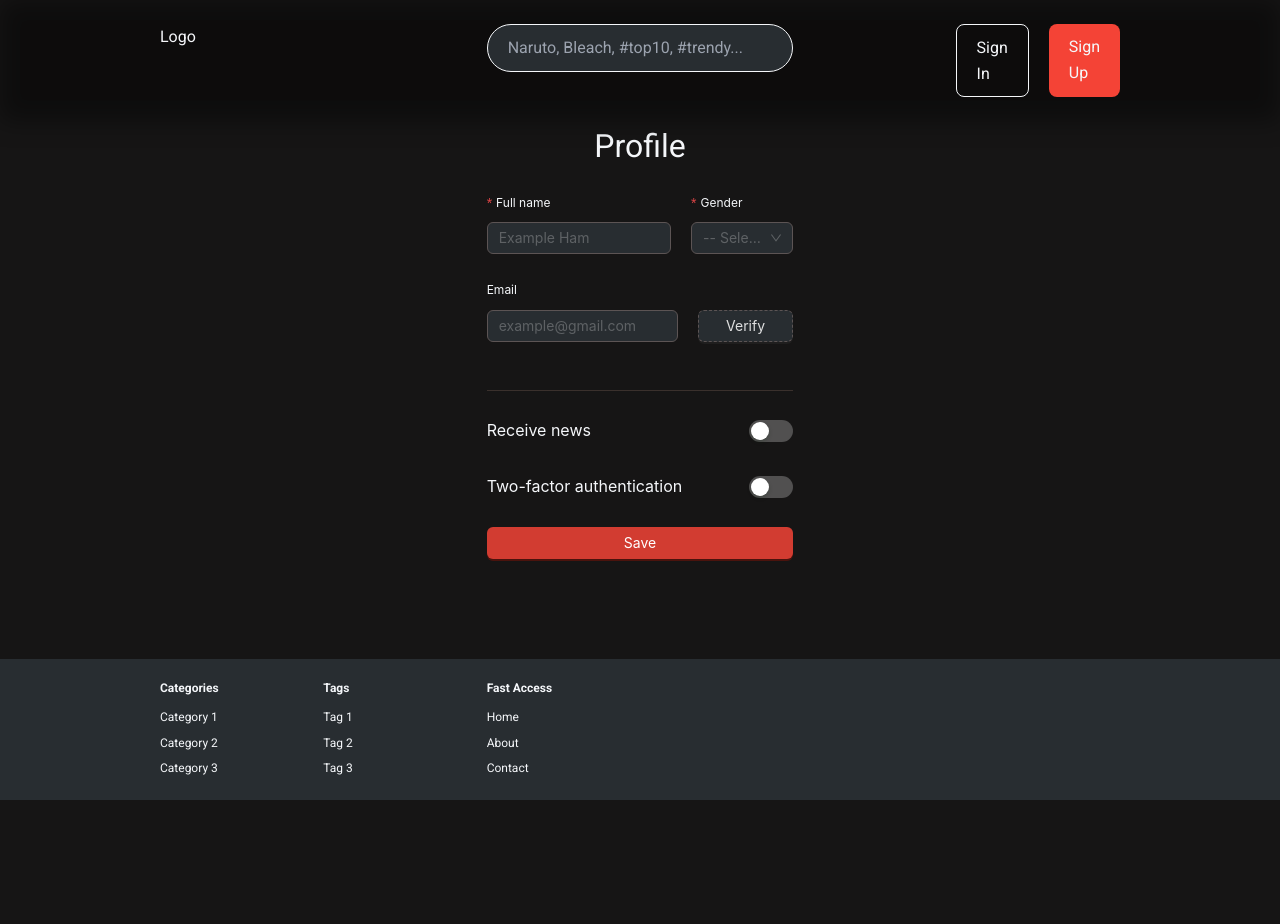
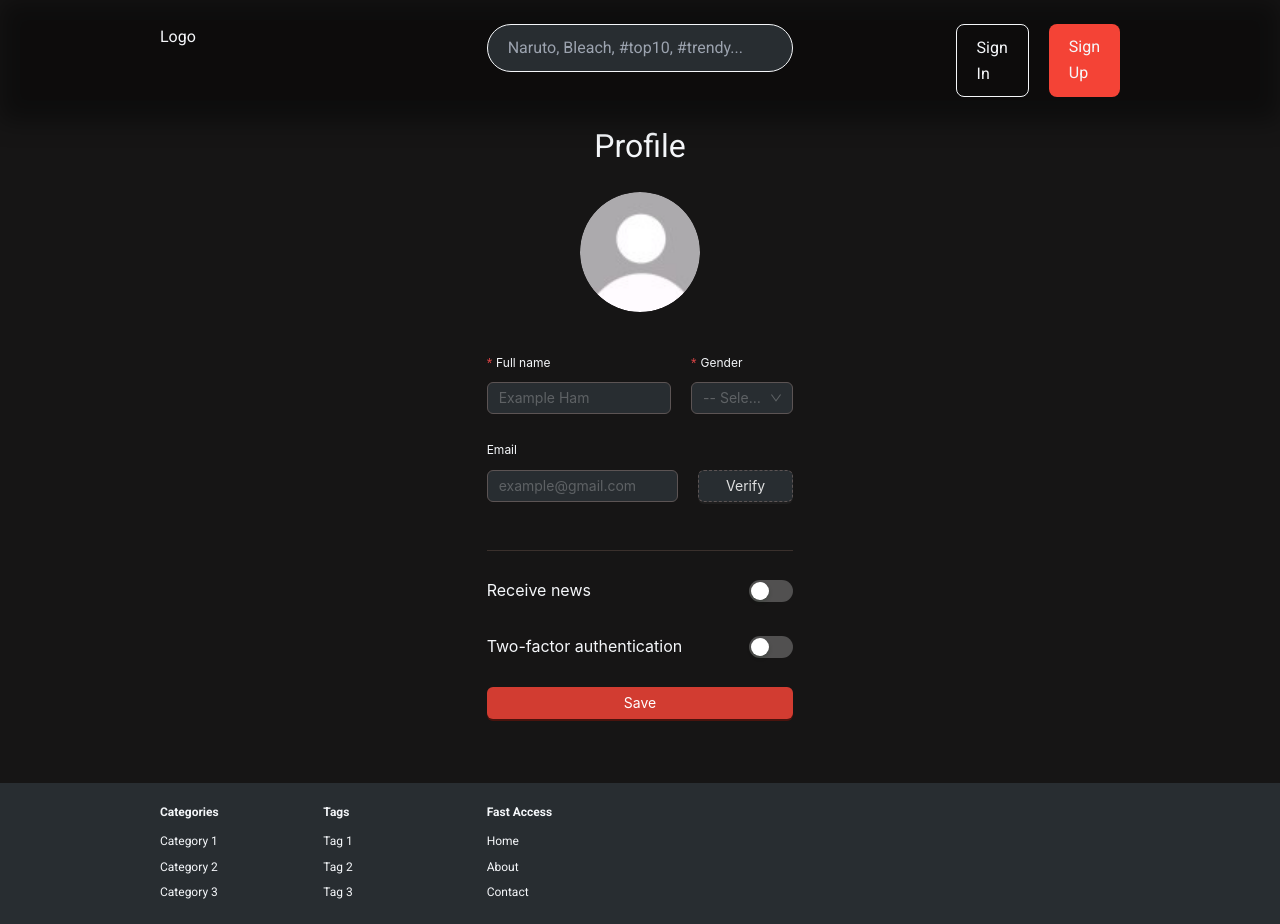
Before and after one commit to hnamdev21/lord-of-manga-client, a Next.js app: page /profile in a window 1280 px wide. Before the commit the page ends 800 px from the top, so only its background shows below. Built offline with nearby package versions, Linux system fonts and the light colour scheme; no server answers.

Commit message:
update(ui): avatar component

```diff
--- a/package.json
+++ b/package.json
@@ -29,6 +29,7 @@
     "react-grid-dnd": "^2.1.2",
     "react-hook-form": "^7.51.5",
     "react-icons": "^5.2.1",
+    "react-image-file-resizer": "^0.4.8",
     "react-pagination": "^1.0.0",
     "tailwind-merge": "^2.3.0",
     "uuid": "^10.0.0",
--- a/src/modules/(user)/Profile/index.tsx
+++ b/src/modules/(user)/Profile/index.tsx
@@ -1,15 +1,38 @@
 "use client";
 
 import { Button, Divider, Form, FormProps, Input, Select, Switch } from "antd";
+import { FieldNamesType } from "antd/es/cascader";
+import cn from "classnames";
+import Image from "next/image";
 import React from "react";
+import { FaCamera } from "react-icons/fa";
 
 import Container from "@/components/Container";
 import Typography from "@/components/Typography";
 import { FormUpdateProfile } from "@/types/form";
+import { getBase64 } from "@/utils/imageUtils";
+
+import styles from "./styles.module.scss";
 
 const ProfileModule = () => {
+  const user = {
+    avatar: "",
+  };
+  const [base64Image, setBase64Image] = React.useState<string | null>(null);
+
+  const avatarSrc = base64Image || user.avatar || "/images/avatar.jpg";
+
   const onFinish: FormProps<FormUpdateProfile>["onFinish"] = (_values: FormUpdateProfile) => {
     //
+  };
+
+  const onFileInputChange = async (e: React.ChangeEvent<HTMLInputElement>) => {
+    const file = e.target.files?.[0] as FieldNamesType;
+
+    if (file) {
+      const base64 = await getBase64(file);
+      setBase64Image(base64);
+    }
   };
 
   return (
@@ -21,7 +44,17 @@ const ProfileModule = () => {
       </div>
 
       <Form layout="vertical" onFinish={onFinish} className="col-start-5 col-span-4">
-        <div className="flex gap-[2rem]">
+        <div className={cn("w-full flex justify-center", styles.container)}>
+          <label htmlFor="avatar" className={`${styles.avatarContainer}`}>
+            <Image src={avatarSrc} alt={`Avatar of ${"Example Ham"}`} width={400} height={400} className={`${styles.avatar}`} />
+            <div className={`${styles.overlay}`}>
+              <FaCamera />
+            </div>
+          </label>
+          <input type="file" name="avatar" id="avatar" accept="image/*" style={{ display: "none" }} onChange={onFileInputChange} />
+        </div>
+
+        <div className="flex gap-[2rem] mt-[4rem]">
           <Form.Item<FormUpdateProfile>
             label={
               <Typography className="span" fontSize="sm">
@@ -42,7 +75,7 @@ const ProfileModule = () => {
               </Typography>
             }
             name="gender"
-            rules={[{ required: true, message: "Please select full name" }]}
+            rules={[{ required: true, message: "Pease select gender" }]}
             className="w-1/3"
           >
             <Select id="gender" placeholder="-- Select gender --" options={[]} />
--- a/src/modules/(user)/Profile/styles.module.scss
+++ b/src/modules/(user)/Profile/styles.module.scss
@@ -0,0 +1,43 @@
+.container {
+  width: rem(120px);
+  height: rem(120px);
+  border-radius: 50%;
+  overflow: hidden;
+  margin: 0 auto;
+
+  .avatarContainer {
+    position: relative;
+    display: block;
+    width: 100%;
+    height: inherit;
+    border-radius: inherit;
+    cursor: pointer;
+
+    .avatar {
+      display: block;
+      width: 100%;
+      height: 100%;
+      object-fit: cover;
+      border-radius: inherit;
+    }
+
+    .overlay {
+      @include flex-center;
+      display: none;
+      width: 100%;
+      height: 100%;
+      background-color: rgba($color: #000000, $alpha: 0.35);
+      position: absolute;
+      top: 0;
+      left: 0;
+      color: #fff;
+      font-size: rem(28px);
+    }
+
+    &:hover {
+      .overlay {
+        display: flex;
+      }
+    }
+  }
+}
```
Also changed, not shown: public/images/avatar.jpg (added), 1 other file (tests, documents, lock files or other folders).
